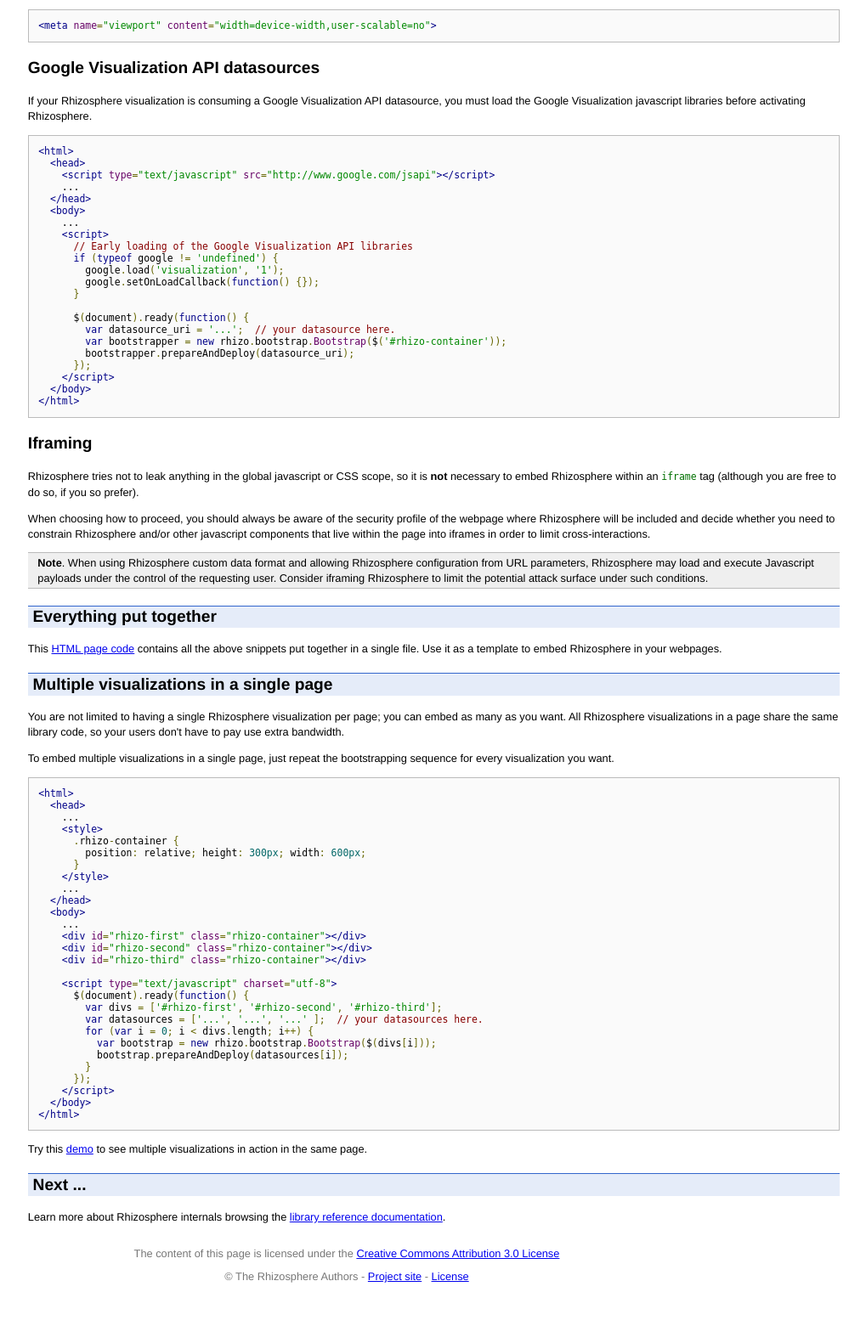
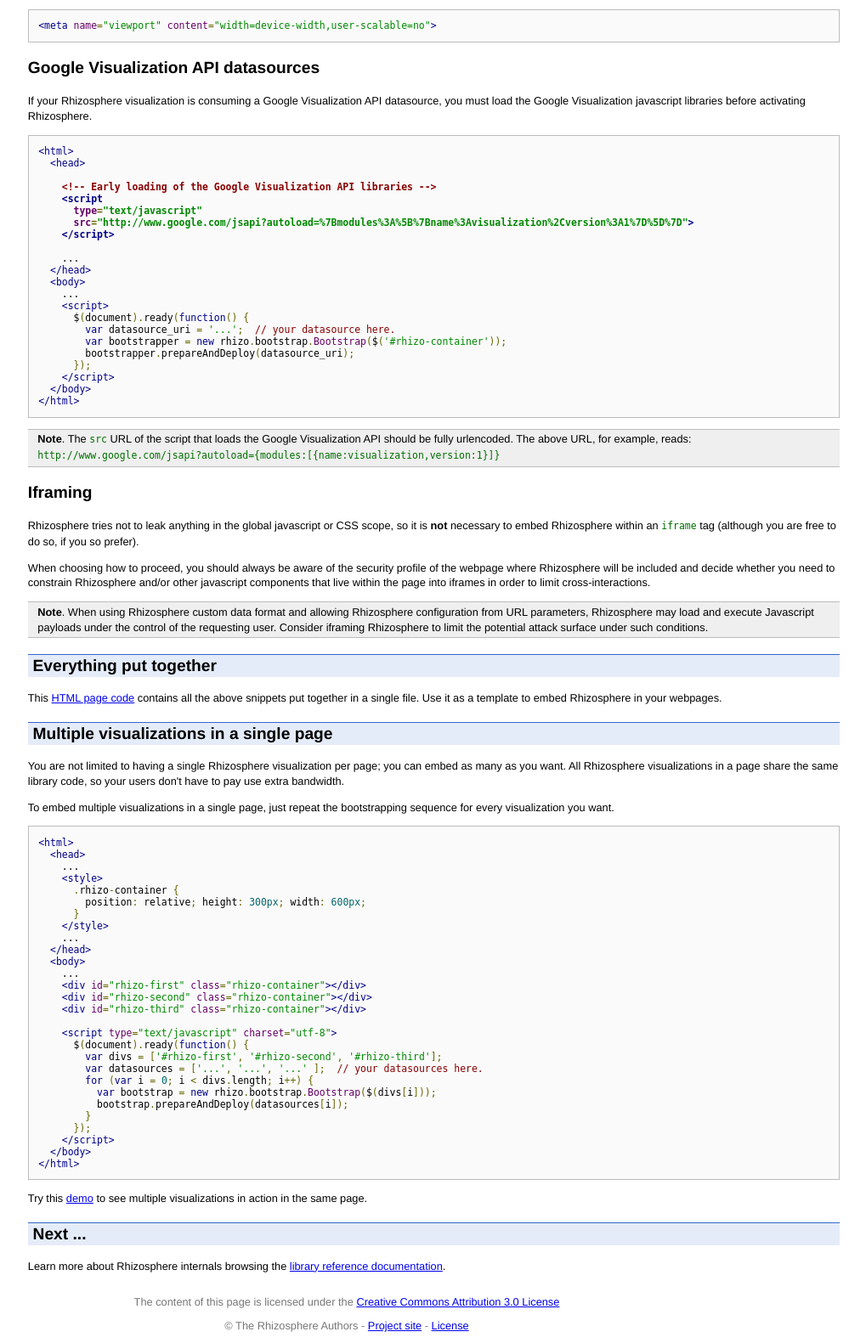
Before and after one commit to battlehorse/rhizosphere, a Python web app: template appengine/src/templates/doc/users_embed.html in a window 1280 px wide. Shown: the part 2459-4040 px from the top of the page at 85% size, without its empty margins (180-1199 px from the left). Before the commit the page ends 3969 px from the top, so only its background shows below. Run offline with Jinja, Linux system fonts and the light colour scheme; the template is opened without the code that fills it, so the values that code supplies are empty; some libraries are stand-ins or nearby versions.

Commit message:
Moved loading of Google Visualization libraries to Google jsapi autoloading. Updated docs.

```diff
--- a/appengine/src/static/doc/stylesheets/doc.css
+++ b/appengine/src/static/doc/stylesheets/doc.css
@@ -127,6 +127,7 @@
   border: 1px solid #bbb;
   margin-top: 1em;
   padding: 1em;
+  word-wrap: break-word;
 }
 
 .content DT {
--- a/appengine/src/templates/doc/users_embed.html
+++ b/appengine/src/templates/doc/users_embed.html
@@ -228,18 +228,18 @@
 <pre class="prettyprint lang-html">
 &lt;html&gt;
   &lt;head&gt;
-    &lt;script type="text/javascript" src="http://www.google.com/jsapi"&gt;&lt;/script&gt;
+    <strong>
+    &lt;!-- Early loading of the Google Visualization API libraries --&gt;
+    &lt;script
+      type="text/javascript"
+      src="http://www.google.com/jsapi?autoload=%7Bmodules%3A%5B%7Bname%3Avisualization%2Cversion%3A1%7D%5D%7D"&gt;
+    &lt;/script&gt;
+    </strong>
     ...
   &lt;/head&gt;
   &lt;body&gt;
     ...
     &lt;script&gt;
-      // Early loading of the Google Visualization API libraries
-      if (typeof google != 'undefined') {
-        google.load('visualization', '1');
-        google.setOnLoadCallback(function() {});
-      }
-
       $(document).ready(function() {
         var datasource_uri = '...';  // your datasource here.
         var bootstrapper = new rhizo.bootstrap.Bootstrap($('#rhizo-container'));
@@ -249,6 +249,13 @@
   &lt;/body&gt;
 &lt;/html&gt;
 </pre>
+
+<p class="note">
+  <strong>Note</strong>. The <code>src</code> URL of the script that loads the
+  Google Visualization API should be fully urlencoded. The above URL,
+  for example, reads:
+  <code>http://www.google.com/jsapi?autoload={modules:[{name:visualization,version:1}]}</code>
+</p>
 
 <h3>Iframing</h3>
 <p>
```
Also changed, not shown: appengine/src/static/doc/txt/rhizosphere_embed.html.txt (+3 -7 lines), appengine/src/static/doc/txt/rhizosphere_sample_people.html.txt (+3 -7 lines), appengine/src/templates/ig.xml (+7 -10 lines), appengine/src/templates/multi.html (+0 -8 lines), appengine/src/templates/rhizo.html (+5 -15 lines).
